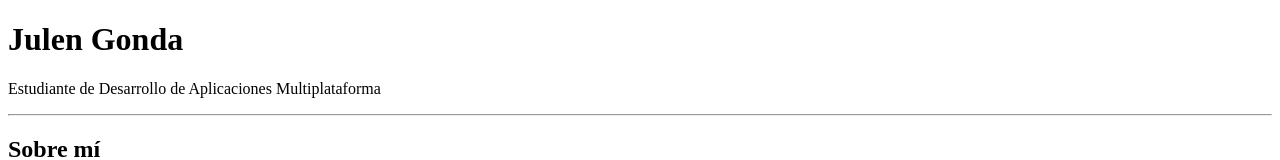
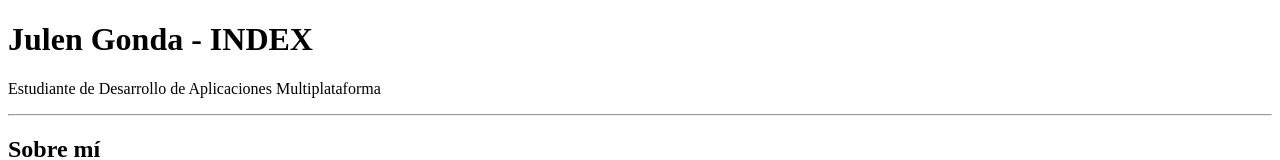
Before and after one commit to JulenGonda/julengonda, a plain HTML site: page index.html in a window 1280 px wide. Shown: the top 160 px of the page. Drawn offline with Linux system fonts and the light colour scheme.

Commit message:
Update title and header for index.html

```diff
--- a/index.html
+++ b/index.html
@@ -2,11 +2,11 @@
 <html lang="es">
 <head>
     <meta charset="UTF-8">
-    <title>Portafolio de Julen Gonda</title>
+    <title>Porfolio de Julen Gonda - Index</title>
 </head>
 <body>
 <header>
-    <h1>Julen Gonda</h1>
+    <h1>Julen Gonda - INDEX</h1>
     <p>Estudiante de Desarrollo de Aplicaciones Multiplataforma</p>
     <hr>
 </header>
```
